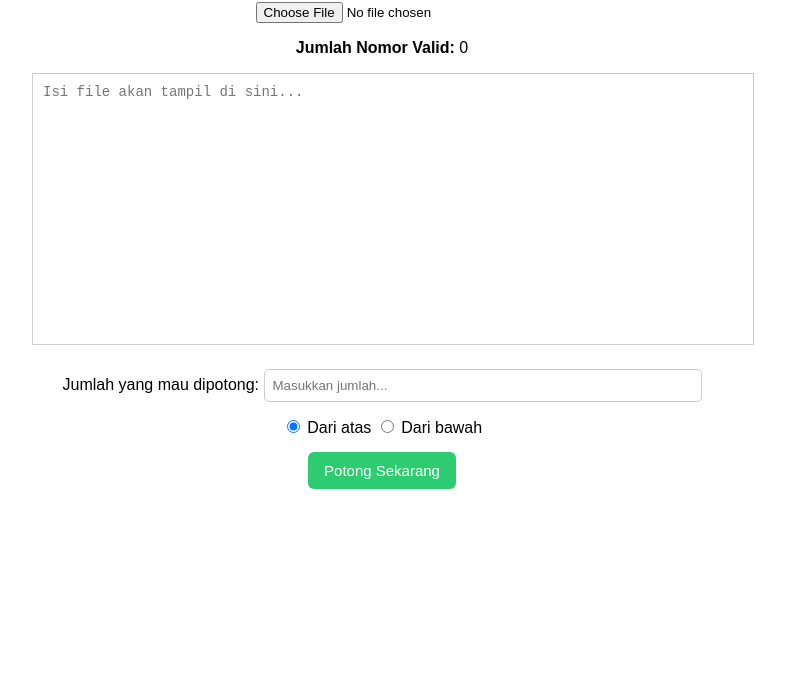
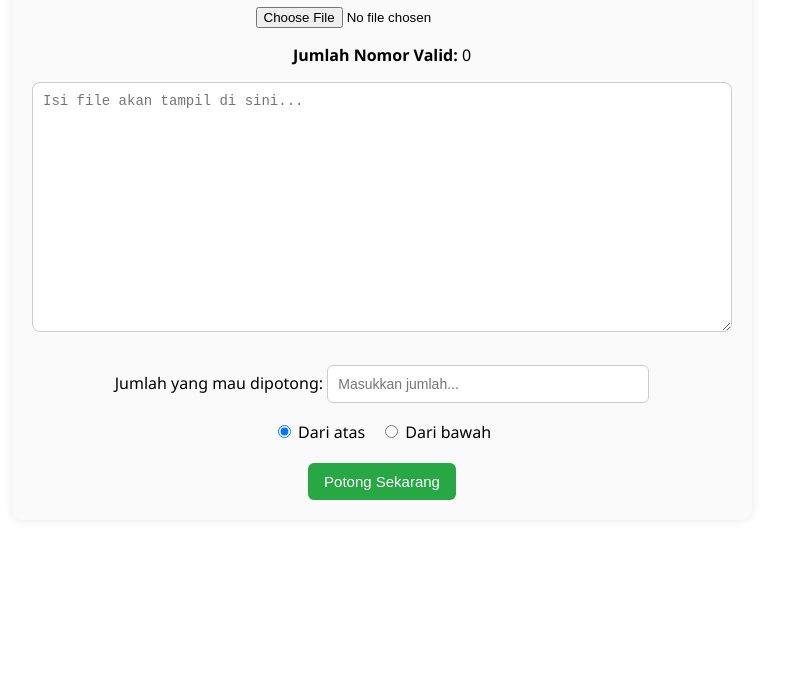
Before and after one commit to drxrwr/drxhapuscepattxt, a plain HTML site: page index.html in a window 1280 px wide. Shown: the part 104-800 px from the top of the page, without its empty margins (258-1043 px from the left). Drawn offline with Linux system fonts and the light colour scheme.

Commit message:
Update style.css

```diff
--- a/style.css
+++ b/style.css
@@ -1,76 +1,116 @@
 body {
   background: #fff;
   color: #000;
-  font-family: Arial, sans-serif;
+  font-family: "Segoe UI", Arial, sans-serif;
+  margin: 0;
+  padding: 0;
   display: flex;
   justify-content: center;
-  padding: 20px;
+  align-items: flex-start;
+  min-height: 100vh;
 }
 
 .container {
+  width: 95%;
   max-width: 700px;
-  width: 100%;
-  text-align: center;
+  background: #fafafa;
+  box-shadow: 0 0 10px rgba(0,0,0,0.1);
+  border-radius: 10px;
+  padding: 20px;
+  margin: 20px 0;
 }
 
 h1 {
+  text-align: center;
+  font-size: 1.5rem;
   margin-bottom: 20px;
 }
 
 .upload-section {
+  text-align: center;
   margin-bottom: 15px;
 }
 
 .info {
+  text-align: center;
   margin: 10px 0;
 }
 
 textarea {
   width: 100%;
   height: 250px;
-  resize: none;
+  resize: vertical;
   padding: 10px;
   border: 1px solid #ccc;
+  border-radius: 8px;
   font-family: monospace;
   font-size: 14px;
+  background: #fff;
+  box-sizing: border-box;
 }
 
 .controls {
-  margin-top: 15px;
+  text-align: center;
+  margin-top: 20px;
 }
 
 input[type="number"],
 input[type="text"] {
-  padding: 8px;
-  width: 60%;
-  margin: 5px 0;
+  padding: 10px;
+  width: 90%;
+  max-width: 300px;
+  margin: 8px 0;
   border: 1px solid #ccc;
-  border-radius: 5px;
+  border-radius: 6px;
+  font-size: 14px;
 }
 
 .radio-group {
+  display: flex;
+  justify-content: center;
+  gap: 15px;
   margin: 10px 0;
+  flex-wrap: wrap;
 }
 
 .green-btn {
-  background-color: #2ecc71;
+  background-color: #28a745;
   color: white;
   border: none;
   padding: 10px 16px;
-  margin: 5px;
+  margin-top: 10px;
   border-radius: 6px;
   cursor: pointer;
   font-size: 15px;
+  transition: 0.2s;
 }
 
 .green-btn:hover {
-  background-color: #27ae60;
+  background-color: #218838;
 }
 
 .result-box {
-  margin: 15px 0;
+  margin: 20px 0;
+  text-align: center;
+}
+
+.result-box label {
+  display: block;
+  margin-bottom: 5px;
 }
 
 .hidden {
   display: none;
 }
+
+@media (max-width: 600px) {
+  .container {
+    padding: 15px;
+  }
+  textarea {
+    height: 200px;
+  }
+  h1 {
+    font-size: 1.3rem;
+  }
+}
```
